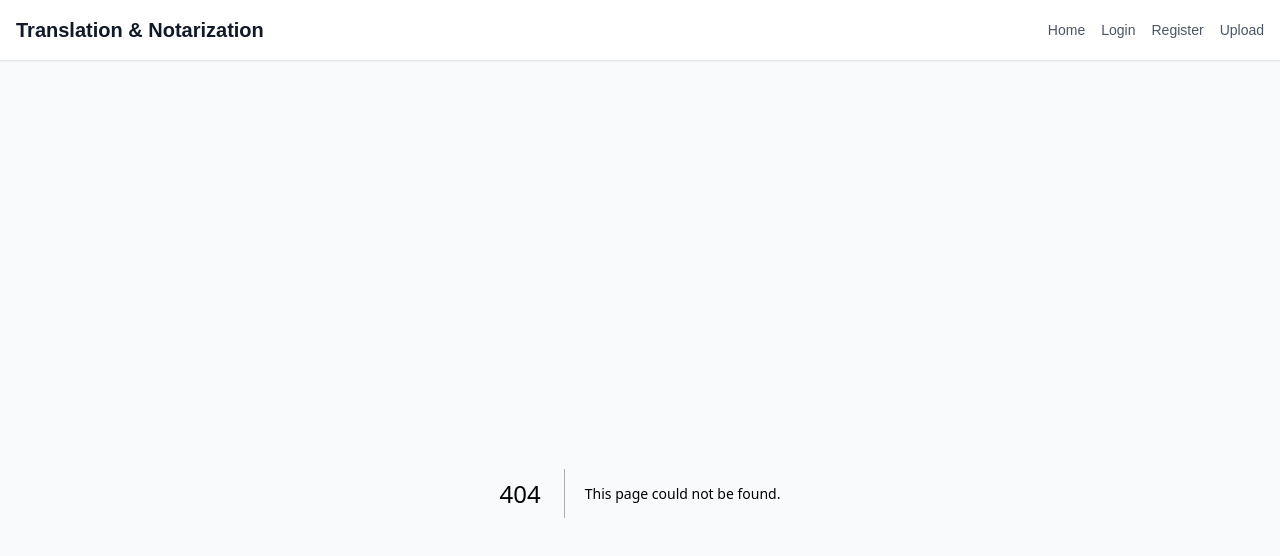
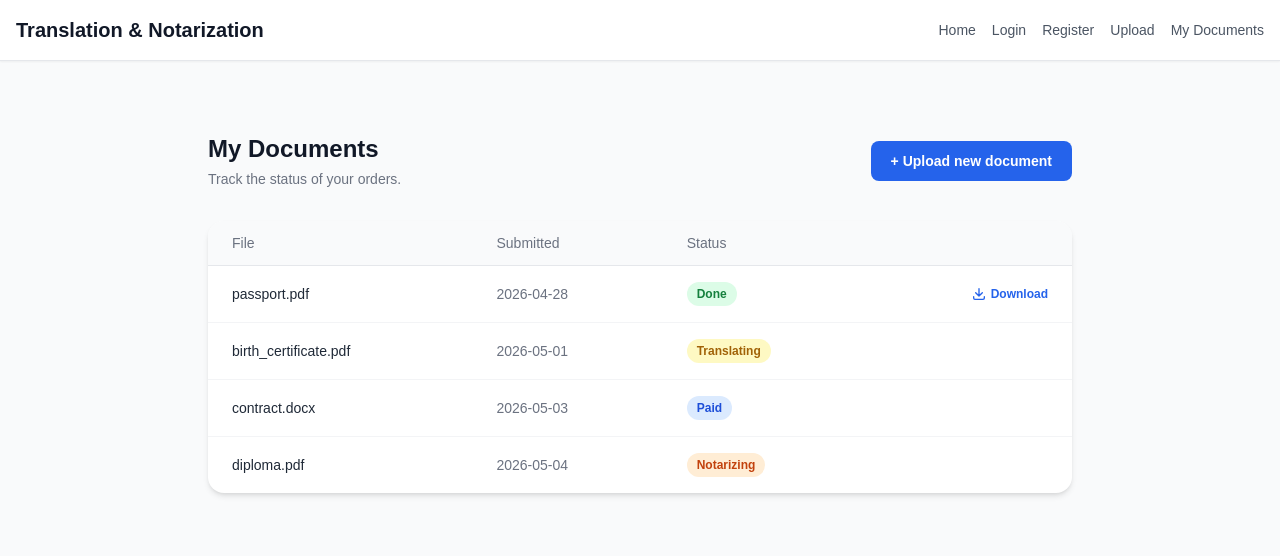
Before and after one commit to marta77784/translation-notarization-service, a Next.js app in the folder frontend/: page /dashboard in a window 1280 px wide. Before the commit this address had no page. Shown: the top 556 px of the page. Built offline with nearby package versions, Linux system fonts and the light colour scheme.

Commit message:
feat: add user dashboard with order status (#13)

```diff
--- /dev/null
+++ b/frontend/src/app/dashboard/page.tsx
@@ -0,0 +1,124 @@
+"use client";
+
+type OrderStatus =
+  | "uploaded"
+  | "paid"
+  | "translating"
+  | "translated"
+  | "notarizing"
+  | "notarized"
+  | "done";
+
+interface Order {
+  id: string;
+  fileName: string;
+  submittedAt: string;
+  status: OrderStatus;
+}
+
+const STATUS_LABEL: Record<OrderStatus, string> = {
+  uploaded: "Uploaded",
+  paid: "Paid",
+  translating: "Translating",
+  translated: "Translated",
+  notarizing: "Notarizing",
+  notarized: "Notarized",
+  done: "Done",
+};
+
+const STATUS_STYLE: Record<OrderStatus, string> = {
+  uploaded: "bg-gray-100 text-gray-600",
+  paid: "bg-blue-100 text-blue-700",
+  translating: "bg-yellow-100 text-yellow-700",
+  translated: "bg-indigo-100 text-indigo-700",
+  notarizing: "bg-orange-100 text-orange-700",
+  notarized: "bg-purple-100 text-purple-700",
+  done: "bg-green-100 text-green-700",
+};
+
+const MOCK_ORDERS: Order[] = [
+  { id: "1", fileName: "passport.pdf", submittedAt: "2026-04-28", status: "done" },
+  { id: "2", fileName: "birth_certificate.pdf", submittedAt: "2026-05-01", status: "translating" },
+  { id: "3", fileName: "contract.docx", submittedAt: "2026-05-03", status: "paid" },
+  { id: "4", fileName: "diploma.pdf", submittedAt: "2026-05-04", status: "notarizing" },
+];
+
+export default function DashboardPage() {
+  return (
+    <div className="max-w-4xl mx-auto py-10 px-4">
+      <div className="flex items-center justify-between mb-8">
+        <div>
+          <h1 className="text-2xl font-bold text-gray-900">My Documents</h1>
+          <p className="text-gray-500 text-sm mt-1">Track the status of your orders.</p>
+        </div>
+        <a
+          href="/upload"
+          className="bg-blue-600 text-white px-5 py-2.5 rounded-lg text-sm font-semibold hover:bg-blue-700 transition-colors"
+        >
+          + Upload new document
+        </a>
+      </div>
+
+      {MOCK_ORDERS.length === 0 ? (
+        <div className="text-center py-20 text-gray-400 text-sm">
+          No orders yet.{" "}
+          <a href="/upload" className="text-blue-600 hover:underline">
+            Upload your first document.
+          </a>
+        </div>
+      ) : (
+        <div className="bg-white rounded-2xl shadow-md overflow-hidden">
+          <table className="w-full text-sm">
+            <thead className="bg-gray-50 border-b border-gray-200">
+              <tr>
+                <th className="text-left px-6 py-3 font-medium text-gray-500">File</th>
+                <th className="text-left px-6 py-3 font-medium text-gray-500">Submitted</th>
+                <th className="text-left px-6 py-3 font-medium text-gray-500">Status</th>
+                <th className="px-6 py-3" />
+              </tr>
+            </thead>
+            <tbody className="divide-y divide-gray-100">
+              {MOCK_ORDERS.map((order) => (
+                <tr key={order.id} className="hover:bg-gray-50 transition-colors">
+                  <td className="px-6 py-4 font-medium text-gray-800">{order.fileName}</td>
+                  <td className="px-6 py-4 text-gray-500">{order.submittedAt}</td>
+                  <td className="px-6 py-4">
+                    <span
+                      className={`inline-block px-2.5 py-1 rounded-full text-xs font-semibold ${STATUS_STYLE[order.status]}`}
+                    >
+                      {STATUS_LABEL[order.status]}
+                    </span>
+                  </td>
+                  <td className="px-6 py-4 text-right">
+                    {order.status === "done" && (
+                      <button
+                        className="text-blue-600 hover:text-blue-800 text-xs font-semibold flex items-center gap-1 ml-auto"
+                        onClick={() => {/* TODO: trigger file download */}}
+                      >
+                        <svg
+                          xmlns="http://www.w3.org/2000/svg"
+                          className="h-4 w-4"
+                          fill="none"
+                          viewBox="0 0 24 24"
+                          stroke="currentColor"
+                          strokeWidth={2}
+                        >
+                          <path
+                            strokeLinecap="round"
+                            strokeLinejoin="round"
+                            d="M4 16v2a2 2 0 002 2h12a2 2 0 002-2v-2M7 10l5 5m0 0l5-5m-5 5V4"
+                          />
+                        </svg>
+                        Download
+                      </button>
+                    )}
+                  </td>
+                </tr>
+              ))}
+            </tbody>
+          </table>
+        </div>
+      )}
+    </div>
+  );
+}
--- a/frontend/src/app/layout.tsx
+++ b/frontend/src/app/layout.tsx
@@ -46,6 +46,9 @@ export default function RootLayout({
                     <a href="/upload" className="text-gray-600 hover:text-gray-900 text-sm">
                         Upload
                     </a>
+                    <a href="/dashboard" className="text-gray-600 hover:text-gray-900 text-sm">
+                        My Documents
+                    </a>
                 </nav>
             </div>
         </header>
```
